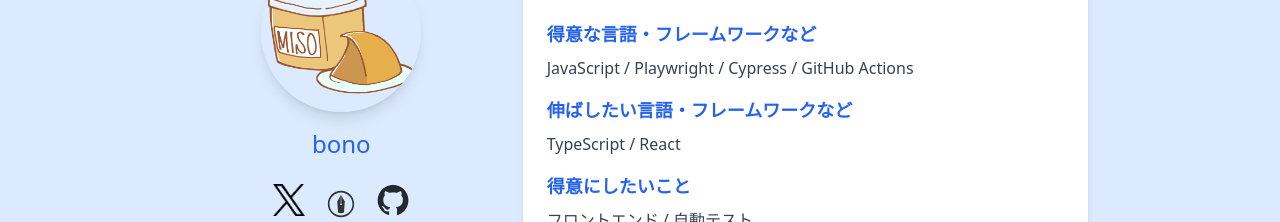
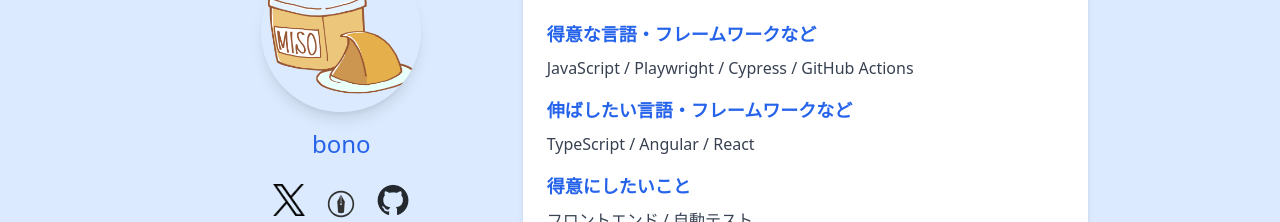
Before and after one commit to norm02/bono-website, a Next.js app: page / in a window 1280 px wide. Shown: the part 1140-1362 px from the top of the page. Built offline with nearby package versions, Linux system fonts and the light colour scheme; no server answers.

Commit message:
Add angular in about

```diff
--- a/components/About/index.tsx
+++ b/components/About/index.tsx
@@ -55,7 +55,7 @@ const About: NextPage = () => {
               />
               <SkillSection
                 title="伸ばしたい言語・フレームワークなど"
-                skills={["TypeScript", "React"]}
+                skills={["TypeScript", "Angular", "React"]}
               />
               <SkillSection
                 title="得意にしたいこと"
```
